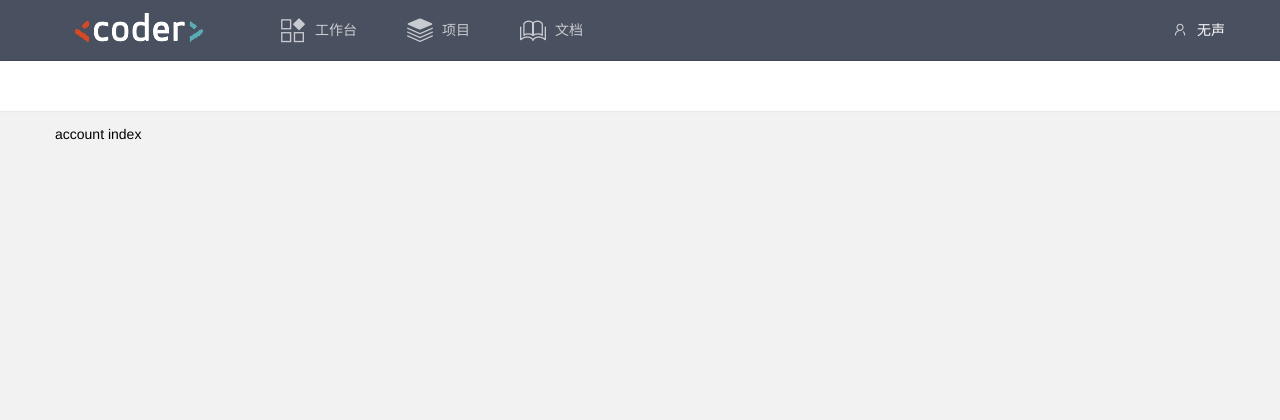
After one commit to istommao/easydocs, a Django app: page /account/ in a window 1280 px wide. The commit adds this page. Shown: the top 420 px of the page. Run offline with Django 3.2, Linux system fonts and the light colour scheme.

Commit message:
Add account and project urls

```diff
--- /dev/null
+++ b/server/account/urls.py
@@ -0,0 +1,9 @@
+"""account urls."""
+from django.urls import path
+
+from account.views import AccountView
+
+app_name = 'account'
+urlpatterns = [
+    path('', AccountView.as_view(), name='index')
+]
--- a/server/account/views.py
+++ b/server/account/views.py
@@ -1,3 +1,12 @@
-from django.shortcuts import render
+"""account views."""
+from django.views import generic
 
-# Create your views here.
+
+class AccountView(generic.TemplateView):
+
+    view_name = 'account_index'
+    template_name = 'account/index.html'
+
+    def get_context_data(self, **kwargs):
+        context = super().get_context_data(**kwargs)
+        return context
--- /dev/null
+++ b/server/project/urls.py
@@ -0,0 +1,9 @@
+"""project urls."""
+from django.urls import path
+
+from project.views import ProjectListView
+
+app_name = 'project'
+urlpatterns = [
+    path('', ProjectListView.as_view(), name='index')
+]
--- a/server/server/urls.py
+++ b/server/server/urls.py
@@ -17,13 +17,14 @@ from django.conf import settings
 from django.contrib import admin
 from django.conf.urls import static
 
-from django.urls import path
+from django.urls import path, include
 
 from . import views
 
 urlpatterns = [
     path('', views.IndexView.as_view(), name='index'),
-    path('admin/', admin.site.urls),
+    path('account/', include('account.urls')),
+    path('project/', include('project.urls')),
 ]
 
 
--- /dev/null
+++ b/server/templates/account/index.html
@@ -0,0 +1,14 @@
+{% extends 'base.html' %}{% load static %}
+
+{% block topPanel %}
+<div class="fly-panel fly-column">
+    <div class="layui-container">
+    </div>
+</div>
+{% endblock topPanel %}
+
+{% block leftBlock %}
+    <div class="layui-col-md8">
+      account index
+    </div>
+{% endblock leftBlock %}
--- a/server/templates/topnav.html
+++ b/server/templates/topnav.html
@@ -1,9 +1,9 @@
 <ul class="layui-nav fly-nav layui-hide-xs">
     <li class="layui-nav-item">
-        <a href="#"><i class="layui-icon layui-icon-app"></i>工作台</a>
+        <a href="/"><i class="layui-icon layui-icon-app"></i>工作台</a>
     </li>
     <li class="layui-nav-item">
-        <a href="#"><i class="layui-icon layui-icon-template-1"></i>项目</a>
+        <a href="{% url 'project:index' %}"><i class="layui-icon layui-icon-template-1"></i>项目</a>
     </li>
     <li class="layui-nav-item">
         <a href="#"><i class="layui-icon layui-icon-read"></i>文档</a>
@@ -11,6 +11,6 @@
 </ul>
 <ul class="layui-nav fly-nav-user">
     <li class="layui-nav-item"> <a class="layui-icon layui-icon-username
-" href="#"></a></li>
+" href="{% url 'account:index' %}"></a></li>
     <li class="layui-nav-item">无声</li>
 </ul>
```
Also changed, not shown: server/project/views.py (+11 -2 lines), server/templates/project/index.html (added, +14 -0 lines).
